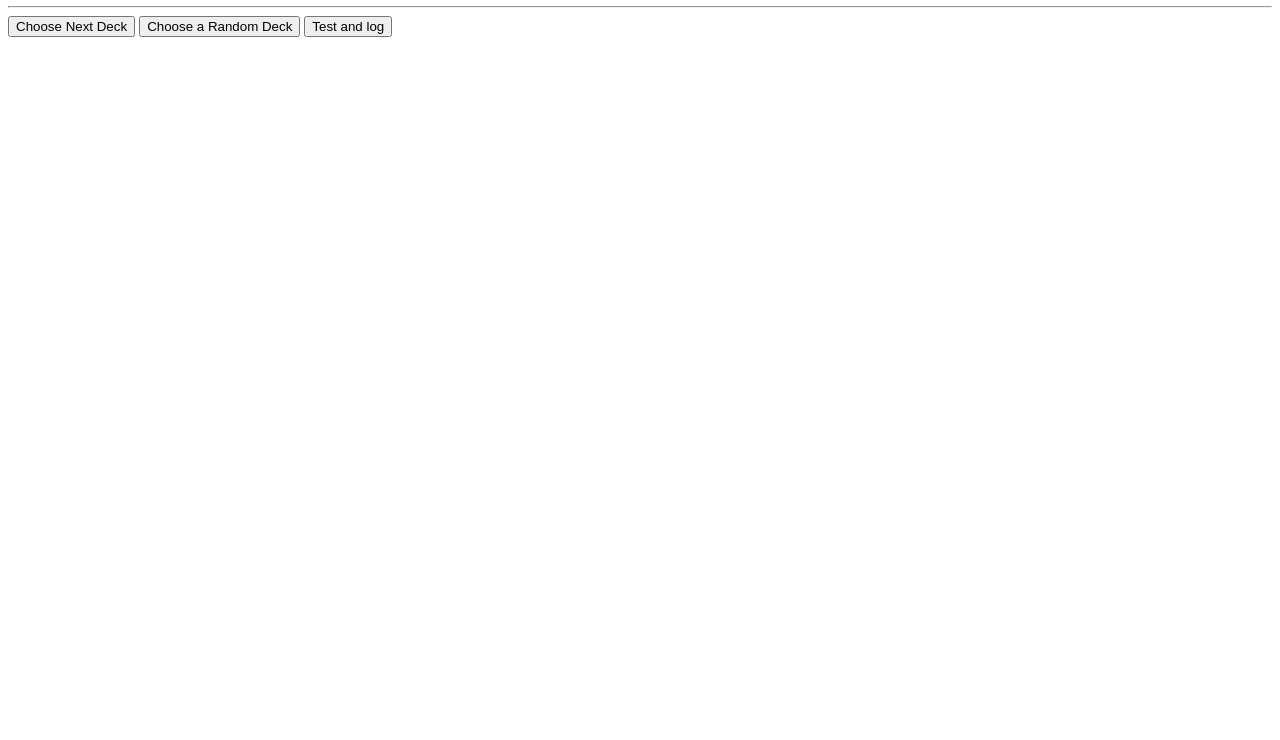
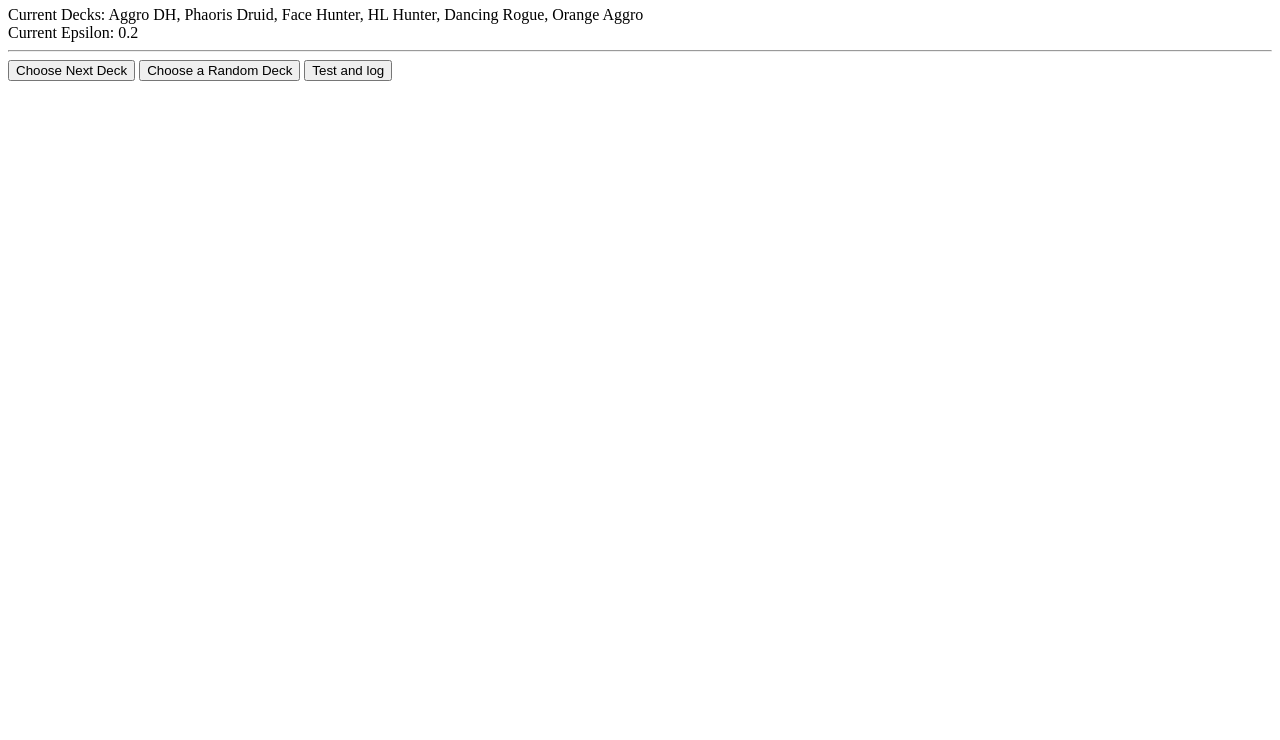
Before and after one commit to surgie/HearthstoneDeckPicker, a plain HTML site: page index.html in a window 1280 px wide. Shown: the part 60-800 px from the top of the page. Drawn offline with Linux system fonts and the light colour scheme.

Commit message:
Remove netlify processing, just update decks in here

```diff
--- a/index.html
+++ b/index.html
@@ -21,10 +21,8 @@
     </ul>
 
     <script>
-        if (!isProduction) {
-            let decks = ['Aggro DH', 'Face Hunter', 'HL Hunter', 'Dancing Rogue', 'Orange Aggro'];
-            let epsilon = 10;
-        }
+        let decks = ['Aggro DH', 'Phaoris Druid', 'Face Hunter', 'HL Hunter', 'Dancing Rogue', 'Orange Aggro'];
+        let epsilon = 20;
 
         document.getElementById('deck-list').innerText = `Current Decks: ${decks.join(', ')}`;
         document.getElementById('current-epsilon').innerText = `Current Epsilon: ${epsilon * .01}`;
```
